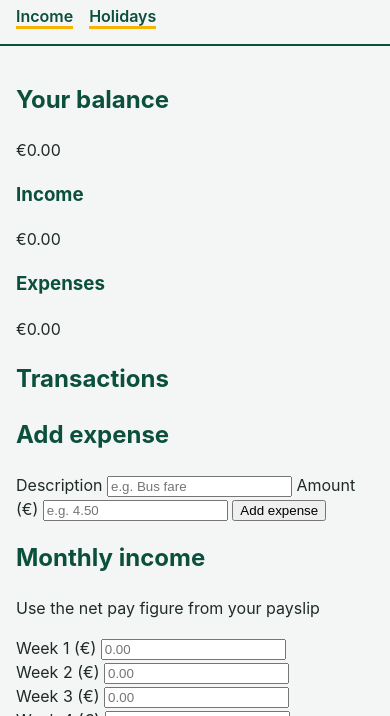
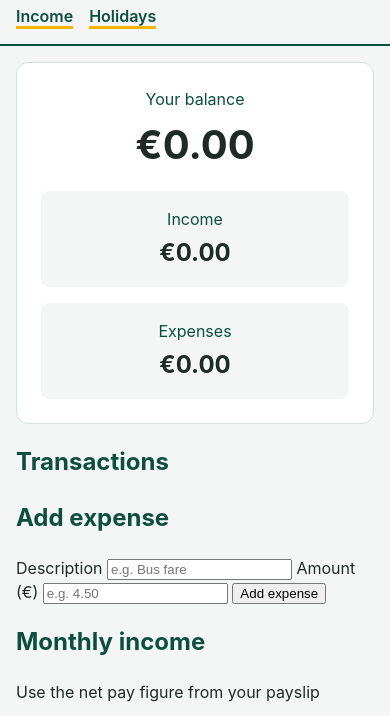
Before and after one commit to iisphilipsii/module3-assessment-javascript, a plain HTML site: page index.html in a window 390 px wide. Shown: the part 128-844 px from the top of the page. Drawn offline with Linux system fonts and the light colour scheme.

Commit message:
style summary card and added tablet media query

```diff
--- a/style.css
+++ b/style.css
@@ -63,6 +63,63 @@ header {
   border-bottom-color: #0b4f3c;
 }
 
+/* Summary card: the balance is the biggest text on the page because it's what users check first */
+.summary-card {
+  padding: 1.5rem;
+  text-align: center;
+  background-color: #ffffff;
+  border: 1px solid #d5dfdb;
+  border-radius: 0.75rem;
+}
+
+.summary-card h2,
+.summary-box h3 {
+  margin: 0;
+  font-size: 1rem;
+  font-weight: normal;
+}
+
+.balance-amount {
+  margin: 0.25rem 0 1rem;
+  font-size: 2.5rem;
+  font-weight: bold;
+}
+
+/* JavaScript adds this class when the balance is below zero; it comes after .balance-amount so its colour wins */
+.negative {
+  color: #b3261e;
+}
+
+/* Phones: the Income and Expenses boxes are stacked; the 600px media query puts them side by side */
+.summary-boxes {
+  display: flex;
+  flex-direction: column;
+  gap: 1rem;
+}
+
+.summary-box {
+  padding: 1rem;
+  background-color: #f4f6f5;
+  border-radius: 0.5rem;
+}
+
+.summary-box p {
+  margin: 0.25rem 0 0;
+  font-size: 1.5rem;
+  font-weight: bold;
+}
+
+/* Tablets and wider: the Income and Expenses boxes side by side, sharing the width equally */
+@media (min-width: 600px) {
+  .summary-boxes {
+    flex-direction: row;
+  }
+
+  .summary-box {
+    flex: 1;
+  }
+}
+
 /* Wide screens: logo and title on the left, navigation on the right */
 @media (min-width: 900px) {
   header {
```
